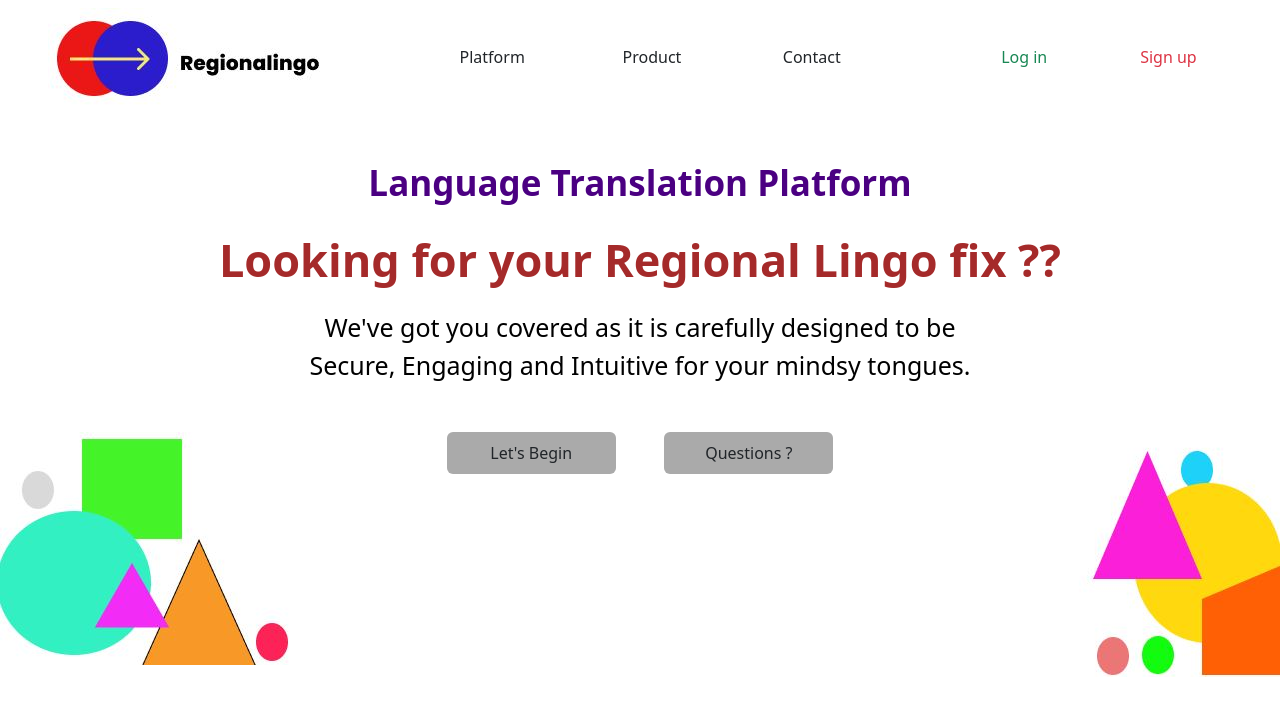
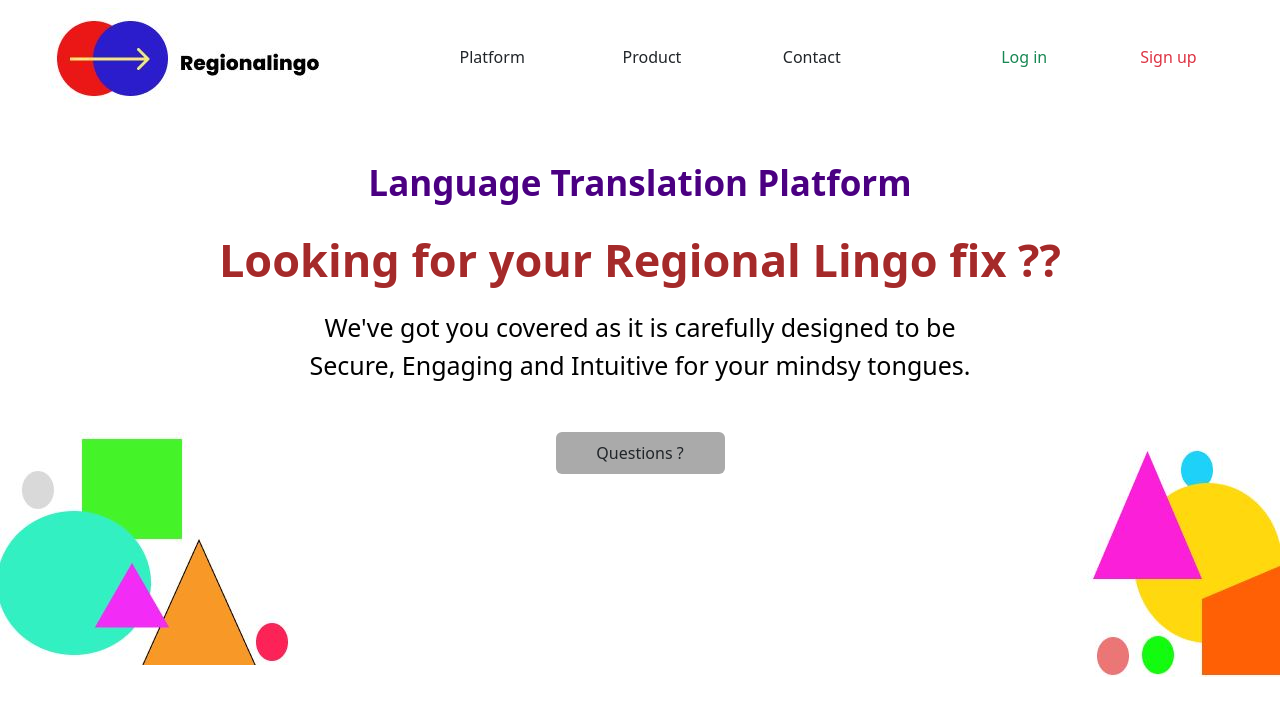
Before and after one commit to HARSH-KUMAR10/IBMProject_client, a React (Create React App) app: page / in a window 1280 px wide. Shown: the top 716 px of the page. Built offline with nearby package versions, Linux system fonts and the light colour scheme.

Commit message:
login security

```diff
--- a/src/components/Hero.js
+++ b/src/components/Hero.js
@@ -35,10 +35,10 @@ function HeroMainText() {
           <img src="./assets/left_corner.jpg" alt="Regionalingo" />
         </div>
         <div
-          className="col-4 row justify-content-between align-items-top"
+          className="col-4 row justify-content-center align-items-top"
           style={{ fontWeight: 900 }}
         >
-          <div style={{ width: "47%" }}>
+          {localStorage.getItem("email")?<div style={{ width: "47%" }}>
             <button
               className="p-2 btn"
               style={{ backgroundColor: "#aaa", width: "100%" }}
@@ -46,7 +46,7 @@ function HeroMainText() {
             >
               Let's Begin
             </button>
-          </div>
+          </div>:""}
           <div style={{ width: "47%" }}>
             <button
               className="p-2 btn"
@@ -57,7 +57,7 @@ function HeroMainText() {
           </div>
         </div>
         <div className="col-4 text-end">
-          <img src="./assets/right_corner.jpg" alt="Regionalingo" />
+          <img src="../assets/right_corner.jpg" alt="Regionalingo" />
         </div>
       </div>
     </div>
--- a/src/components/hero/Header.js
+++ b/src/components/hero/Header.js
@@ -4,7 +4,7 @@ export default function Header() {
     <div className="px-5 pt-2 row justify-content-between align-items-baseline text-bold">
       <div className="col-3">
         <img
-          src="./assets/logo.jpg"
+          src="../assets/logo.jpg"
           alt="Regionalingo"
           onClick={() => (window.location.href = "/")}
         />
--- a/src/pages/Translator.js
+++ b/src/pages/Translator.js
@@ -8,21 +8,6 @@ export default function Translator() {
   const [selectedOutput, setSelectedOutput] = React.useState("gujarati");
   const [inputText, setInputText] = React.useState("");
   const [outputText, setOutputText] = React.useState("");
-
-  // const setValue = () => {
-  //   var tempInputLanguage = inputLanguage.filter(
-  //     (item) => item !== selectedInput || item !== selectedOutput
-  //   );
-  //   var tempOutputLanguage = outputLanguage.filter(
-  //     (item) => item !== selectedOutput || item !== selectedOutput
-  //   );
-  //   setInputLanguage(tempInputLanguage);
-  //   setOutputLanguage(tempOutputLanguage);
-  // };
-
-  // React.useEffect(() => {
-  //   setValue();
-  // }, []);
 
   const translateText = () => {
     fetch("/neural/translate", {
@@ -61,6 +46,7 @@ export default function Translator() {
               style={{ width: "100%" }}
               value={inputText}
               onChange={(e) => setInputText(e.target.value)}
+              className="p-2"
             ></textarea>
             <br />
             <br />
@@ -92,12 +78,14 @@ export default function Translator() {
               disabled={true}
               value={outputText}
               onChange={(e) => setOutputText(e.target.value)}
+              className="p-2"
             ></textarea>
             <br />
             <br />
             <button
               style={{ padding: 20, width: "100%" }}
               className="bg-warning btn"
+              onClick={() => {navigator.clipboard.writeText(outputText)}}
             >
               Copy
             </button>
```
Also changed, not shown: src/App.js (line endings or trailing spaces).
